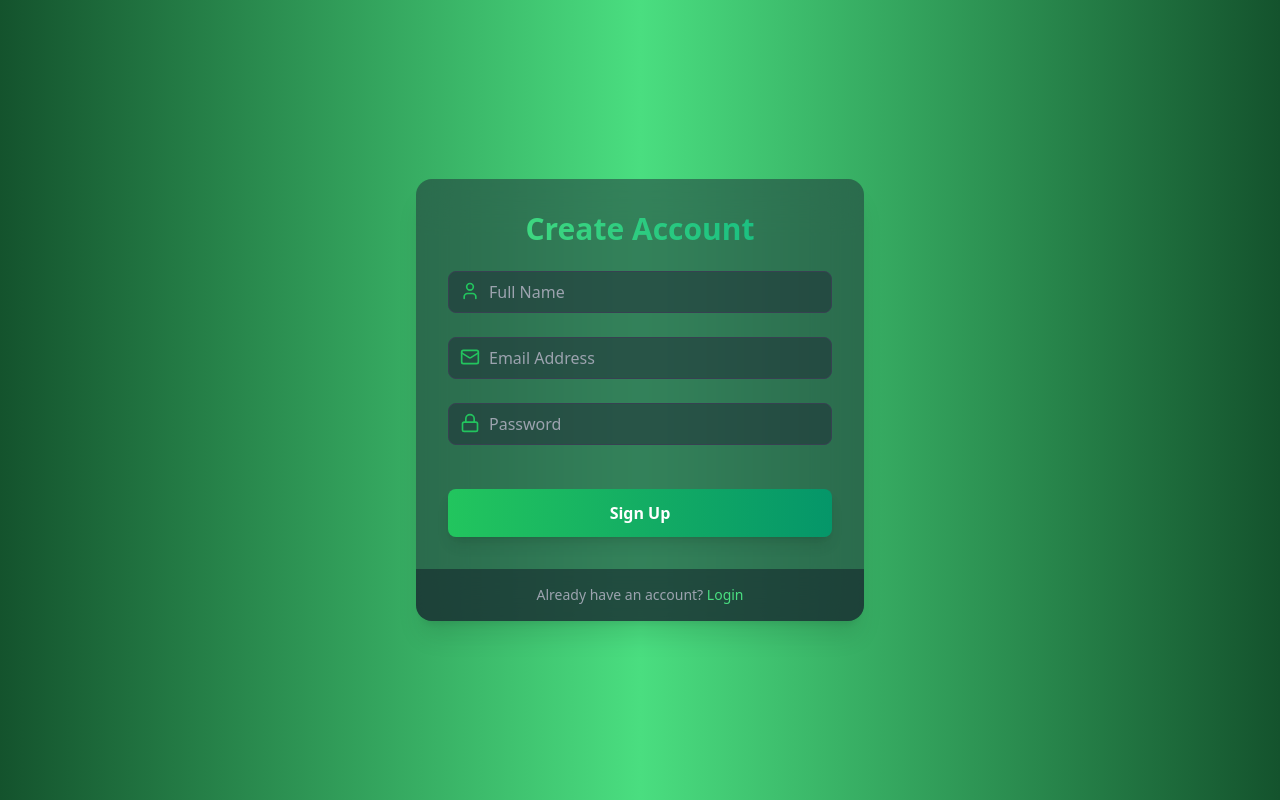
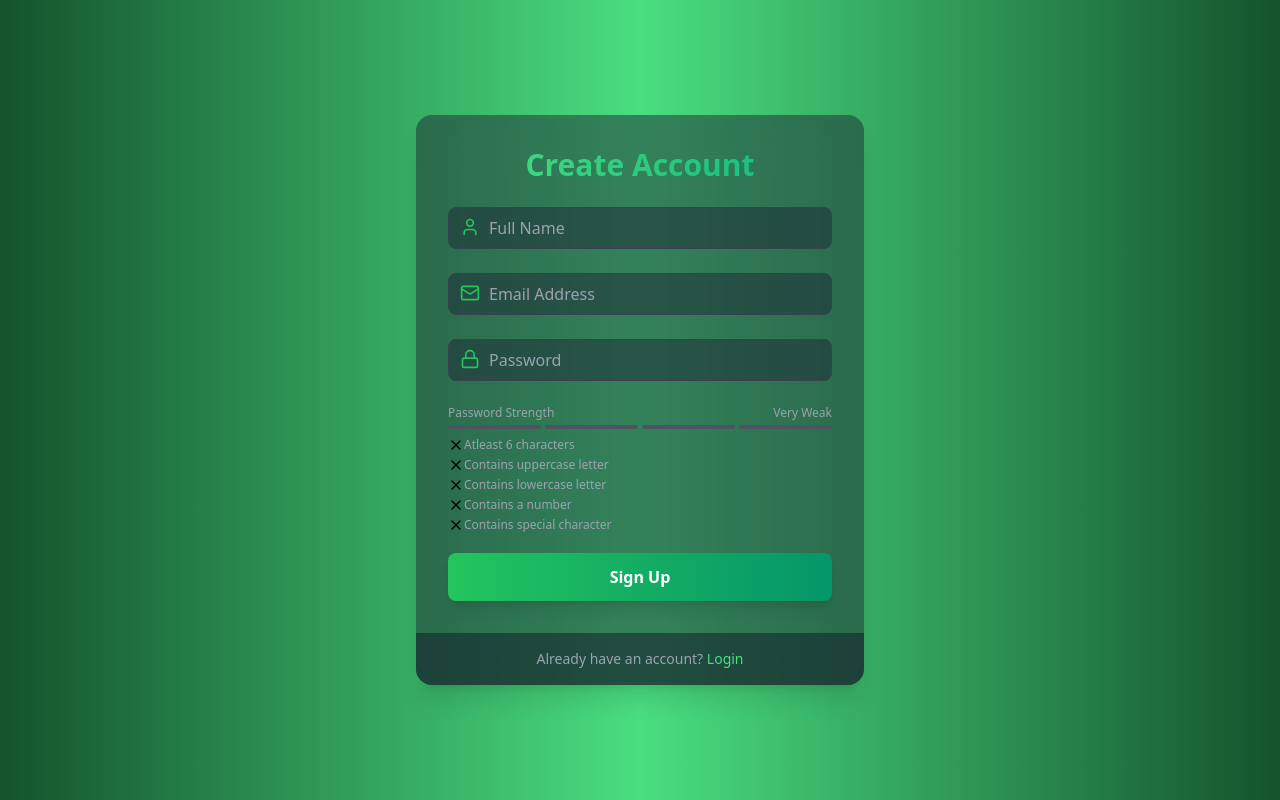
Before and after one commit to wuyepabdul/mern_auth, a React (Create React App) app in the folder frontend/: page /signup in a window 1280 px wide. Built offline with nearby package versions, Linux system fonts and the light colour scheme.

Commit message:
Build password strength meter

```diff
--- /dev/null
+++ b/frontend/src/components/PasswordStrengthMeter.js
@@ -0,0 +1,78 @@
+import { Check, X } from "lucide-react";
+
+const PasswordCriteria = ({ password }) => {
+  const criteria = [
+    { label: "Atleast 6 characters", met: password.length >= 6 },
+    { label: "Contains uppercase letter", met: /[A-Z]/.test(password) },
+    { label: "Contains lowercase letter", met: /[a-z]/.test(password) },
+    { label: "Contains a number", met: /\d/.test(password) },
+    { label: "Contains special character", met: /[^A-Za-z0-9]/.test(password) },
+  ];
+  return (
+    <div className="mt-2 space-y-1">
+      {criteria.map((item, index) => (
+        <div key={item.label} className="flex items-center text-xs">
+          {item.met ? (
+            <Check className="size-4 text-green-500 mr-2" />
+          ) : (
+            <X className="size-4 text-gray-500-mr-2" />
+          )}
+          <span className={item.met ? "text-green-500" : "text-gray-400"}>
+            {item.label}
+          </span>
+        </div>
+      ))}
+    </div>
+  );
+};
+
+const PasswordStrengthMeter = ({ password }) => {
+  const getStrength = (pass) => {
+    let strength = 0;
+    if (pass.length >= 6) strength++;
+    if (pass.match(/[a-z]/) && pass.match(/[A-Z]/)) strength++;
+    if (pass.match(/\d/)) strength++;
+    if (pass.match(/[^a-zA-Z\d]/)) strength++;
+    return strength;
+  };
+  const strength = getStrength(password);
+
+  const getColor = (strength) => {
+    if (strength === 0) return "bg-red-500";
+    if (strength === 1) return "bg-red-400";
+    if (strength === 2) return "bg-yellow-500";
+    if (strength === 3) return "bg-yello-400";
+    return "bg-green-500";
+  };
+
+  const getStrengthText = (strength) => {
+    if (strength === 0) return "Very Weak";
+    if (strength === 1) return "Weak";
+    if (strength === 2) return "Fair";
+    if (strength === 3) return "Good";
+    return "Strong";
+  };
+  return (
+    <div className="mt-2">
+      <div className="flex justify-between items-center mb-1">
+        <span className="text-xs text-gray-400">Password Strength </span>
+        <span className="text-xs text-gray-400">
+          {getStrengthText(strength)}
+        </span>
+      </div>
+      <div className="flex space-x-1">
+        {[...Array(4)].map((_, index) => (
+          <div
+            key={index}
+            className={`h-1 w-1/4 rounded-full transition-colors duration-300 ${
+              index < strength ? getColor(strength) : "bg-gray-600"
+            }`}
+          />
+        ))}
+      </div>
+      <PasswordCriteria password={password} />
+    </div>
+  );
+};
+
+export default PasswordStrengthMeter;
--- a/frontend/src/pages/SignUpPage.js
+++ b/frontend/src/pages/SignUpPage.js
@@ -3,6 +3,7 @@
 import Input from "../components/Input";
 import { Lock, Mail, User } from "lucide-react";
 import { Link } from "react-router-dom";
+import PasswordStrengthMeter from "../components/PasswordStrengthMeter";
 
 export const SignUpPage = () => {
   const [name, setName] = useState("");
@@ -46,6 +47,7 @@
           />
 
           {/* Password strength */}
+          <PasswordStrengthMeter password={password} />
           <motion.button
             className="mt-5 w-full py-3 px-4 bg-gradient-to-r from-green-500 to-emerald-600 text-white font-bold rounded-lg shadow-lg hover:from-green-600 hover:to-emerald-700 focus:outline-none focus:ring-2 focus:ring-green-500 focus:ring-offset-2 focus:ring-offset-gray-900 transition duration-200"
             whileHover={{ scale: 1.02 }}
```
